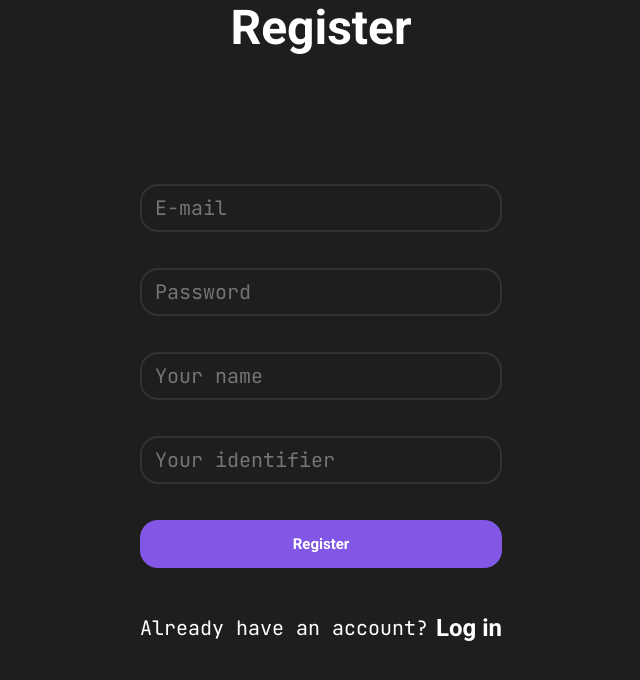
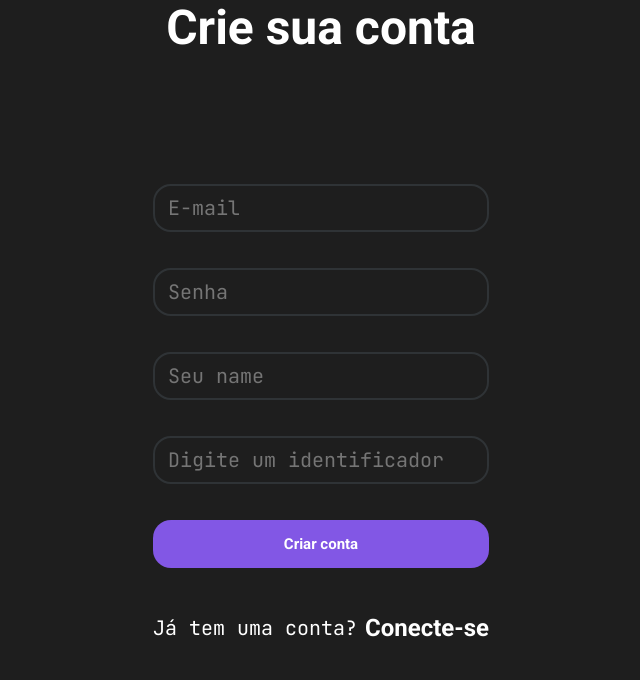
Before and after one commit to pedromeira220/twitter-clone, a React (Vite) app in the folder web/: page /register in a window 1280 px wide. Shown: the top 680 px of the page, without its empty margins (319-959 px from the left). Built offline with nearby package versions, Linux system fonts and the light colour scheme; no server answers.

Commit message:
changing default language to portuguese in the auth screens

```diff
--- a/web/src/pages/Auth/LogIn/index.tsx
+++ b/web/src/pages/Auth/LogIn/index.tsx
@@ -35,7 +35,7 @@ export function LogIn() {
 		event.preventDefault();
 
 		if (!authUseCase.isValidEmail(emailText)) {
-			throwError("Invalid email");
+			throwError("Email no formato inválido");
 		}
 
 		const userToLogIn = {
@@ -76,7 +76,7 @@ export function LogIn() {
 			<MainFrame>
 				<header>
 					<TextBodyBold>
-						<Title>Log In</Title>
+						<Title>Conecte-se</Title>
 					</TextBodyBold>
 				</header>
 
@@ -93,7 +93,7 @@ export function LogIn() {
 							handlePasswordInputChange(event);
 						}}
 						type={"password"}
-						placeholder="Password"
+						placeholder="Senha"
 					/>
 					<ButtonMain
 						type="submit"
@@ -101,12 +101,12 @@ export function LogIn() {
 						style={{
 							borderRadius: 18,
 						}}
-						text="Log In"
+						text="Conecte-se"
 					/>
 				</Form>
 
 				<Footer>
-					<TextCode>Dont have an account?</TextCode>
+					<TextCode>Não tem uma conta?</TextCode>
 					<div
 						style={{
 							color: theme.colors.theme.light,
@@ -121,7 +121,7 @@ export function LogIn() {
 									navigate("/register");
 								}}
 							>
-								Create one
+								Crie uma
 							</TextLink>
 						</TextBodyBold>
 					</div>
--- a/web/src/pages/Auth/Register/index.tsx
+++ b/web/src/pages/Auth/Register/index.tsx
@@ -45,7 +45,7 @@ export function Register() {
 		event.preventDefault();
 
 		if (!authUseCase.isValidEmail(emailText)) {
-			throwError("Invalid email format");
+			throwError("Email no formato inválido");
 		}
 
 		const userToCreate: IUserToCreate = {
@@ -120,7 +120,7 @@ export function Register() {
 			<MainFrame>
 				<header>
 					<TextBodyBold>
-						<Title>Register</Title>
+						<Title>Crie sua conta</Title>
 					</TextBodyBold>
 				</header>
 
@@ -137,21 +137,21 @@ export function Register() {
 							handlePasswordInputChange(event);
 						}}
 						type={"password"}
-						placeholder="Password"
+						placeholder="Senha"
 					/>
 					<InputMain
 						onChange={(event) => {
 							handleNameInputChange(event);
 						}}
 						type={"text"}
-						placeholder="Your name"
+						placeholder="Seu name"
 					/>
 					<InputMain
 						onChange={(event) => {
 							handleIdentifierInputChange(event);
 						}}
 						type={"text"}
-						placeholder="Your identifier"
+						placeholder="Digite um identificador"
 					/>
 
 					<ButtonMain
@@ -160,13 +160,13 @@ export function Register() {
 						style={{
 							borderRadius: 18,
 						}}
-						text="Register"
+						text="Criar conta"
 					/>
 				</Form>
 
 				<Footer>
 					<span style={{ textAlign: "center" }}>
-						<TextCode>Already have an account?</TextCode>
+						<TextCode>Já tem uma conta?</TextCode>
 					</span>
 
 					<div
@@ -191,7 +191,7 @@ export function Register() {
 										navigate("/login");
 									}}
 								>
-									Log in
+									Conecte-se
 								</TextLink>
 							</div>
 						</TextBodyBold>
```
